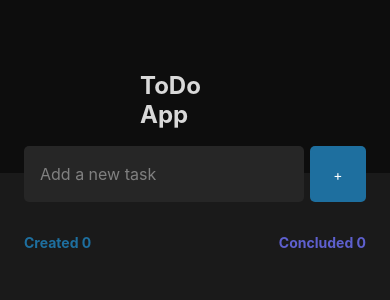
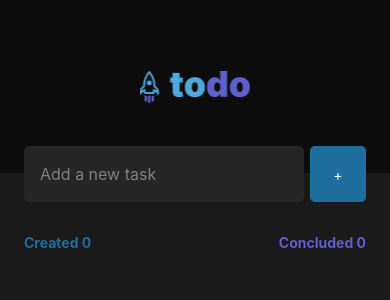
Before and after one commit to duckbox72/rn-todo-list, a React Native app: screen / in a window 390 px wide. Shown: the top 300 px of the page. Built offline with nearby package versions, Linux system fonts and the light colour scheme.

Commit message:
image title added

```diff
--- a/src/screens/Home/index.tsx
+++ b/src/screens/Home/index.tsx
@@ -1,10 +1,12 @@
 import React, {useState} from 'react';
-import { View, Text, TextInput, TouchableOpacity } from 'react-native';
+import { View, Text, TextInput, TouchableOpacity, Image } from 'react-native';
 
 import { styles } from './styles';
 
 import theme from '../../global/styles/theme';
 import { Task } from '../../components/task';
+
+
 
 export function Home() {
   const [tasks, setTasks] = useState<string[]>([]);
@@ -15,7 +17,10 @@ export function Home() {
     <View style={styles.container}>
       <View style={styles.titleBackground}>
         <View style={styles.titleContainer}>
-          <Text style={styles.title}>ToDo App</Text>
+          <Image
+            style={styles.titleImage}
+            source={require('../../assets/Logo.png')}
+          />
         </View>
       </View>
 
--- a/src/screens/Home/styles.ts
+++ b/src/screens/Home/styles.ts
@@ -29,6 +29,10 @@ export const styles = StyleSheet.create({
     fontSize: 24,
     fontWeight: 'bold',
     color: theme.colors.gray200
+  },
+  titleImage: {
+    width: 110,
+    height: 32,
   },
 
   form: {
```
Also changed, not shown: src/assets/Logo.png (added).
